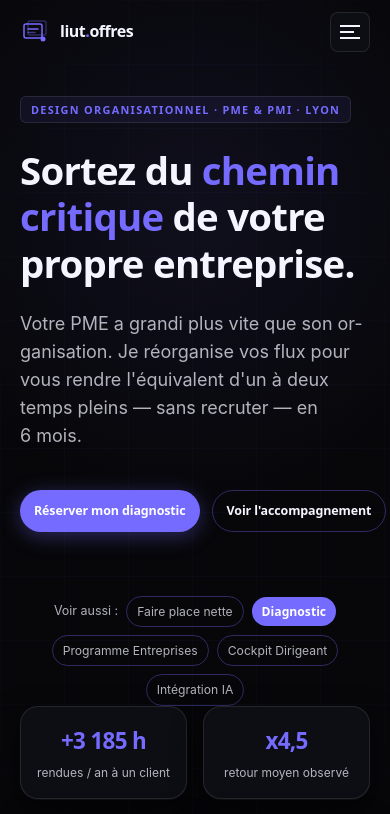
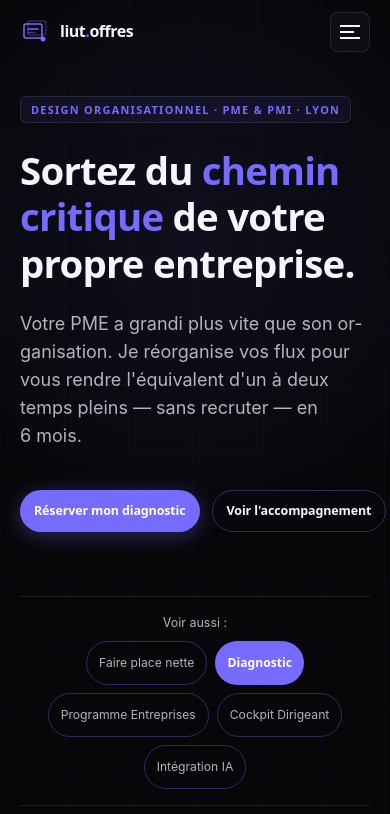
Before and after one commit to fabriceliut/offres-liut, a React (Vite) app: page /diagnostic in a window 390 px wide. Shown: the top 814 px of the page. Built offline with nearby package versions, Linux system fonts and the light colour scheme.

Commit message:
Improve offer navigation spacing and mobile layout

```diff
--- a/src/components/OfferCrossNav.tsx
+++ b/src/components/OfferCrossNav.tsx
@@ -12,14 +12,18 @@ const OFFERS: Array<{ key: OfferKey; label: string; to: string }> = [
 
 export default function OfferCrossNav({ current }: { current: OfferKey }) {
   return (
-    <nav className="flex flex-wrap gap-2 justify-center items-center mt-5" aria-label="Naviguer entre les offres">
-      <span style={{ fontSize: '0.78rem', color: 'var(--muted)' }}>Voir aussi :</span>
+    <nav
+      className="flex flex-wrap gap-x-2 gap-y-2 justify-center items-center mt-6 mb-8 py-4"
+      style={{ borderTop: '1px solid var(--border)', borderBottom: '1px solid var(--border)' }}
+      aria-label="Naviguer entre les offres"
+    >
+      <span className="basis-full sm:basis-auto text-center sm:text-left" style={{ fontSize: '0.78rem', color: 'var(--muted)' }}>Voir aussi :</span>
       {OFFERS.map((offer) => offer.key === current ? (
-        <span key={offer.key} aria-current="page" style={{ padding: '5px 10px', borderRadius: 'var(--r-pill)', background: 'var(--primary)', color: 'white', fontSize: '0.76rem', fontFamily: 'var(--font-heading)', fontWeight: 600 }}>
+        <span key={offer.key} aria-current="page" style={{ minHeight: '44px', display: 'inline-flex', alignItems: 'center', padding: '8px 12px', borderRadius: 'var(--r-pill)', background: 'var(--primary)', color: 'white', fontSize: '0.76rem', fontFamily: 'var(--font-heading)', fontWeight: 600, whiteSpace: 'nowrap' }}>
           {offer.label}
         </span>
       ) : (
-        <Link key={offer.key} to={offer.to} style={{ padding: '5px 10px', borderRadius: 'var(--r-pill)', border: '1px solid var(--border-strong)', color: 'var(--muted)', fontSize: '0.76rem', textDecoration: 'none' }}>
+        <Link key={offer.key} to={offer.to} style={{ minHeight: '44px', display: 'inline-flex', alignItems: 'center', padding: '8px 12px', borderRadius: 'var(--r-pill)', border: '1px solid var(--border-strong)', color: 'var(--muted)', fontSize: '0.76rem', textDecoration: 'none', whiteSpace: 'nowrap' }}>
           {offer.label}
         </Link>
       ))}
```
